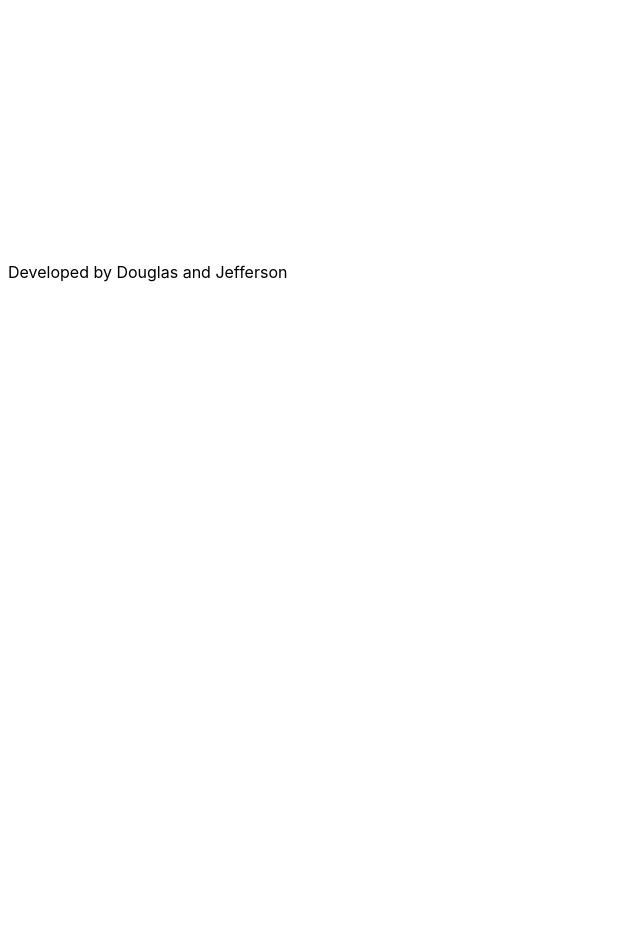
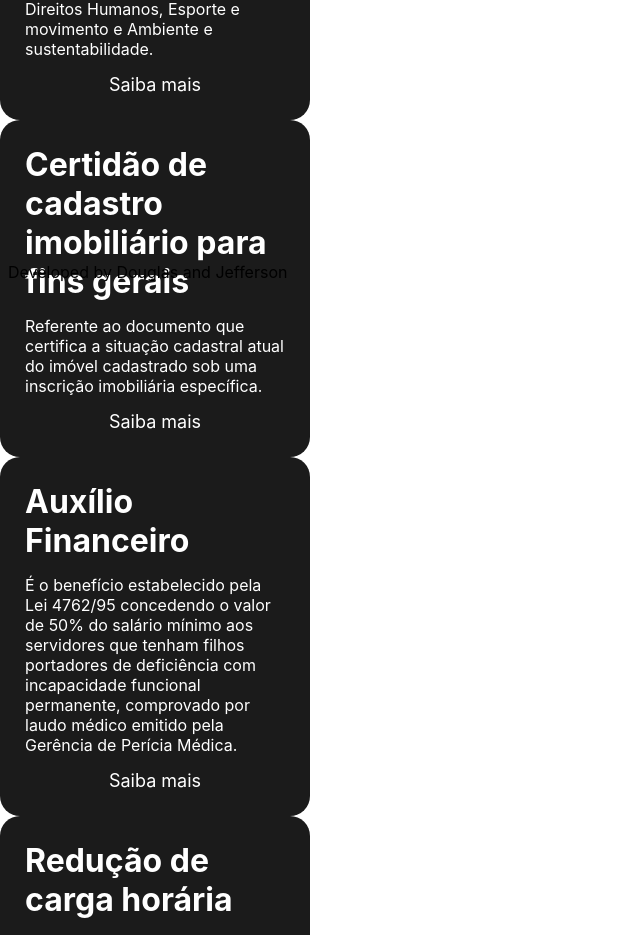
Before and after one commit to douglasarthurr/carta_de_servicos, a React (Create React App) app in the folder servicos-publicos/: page / in a window 1280 px wide. Shown: the part 508-1443 px from the top of the page, without its empty margins (0-640 px from the left). Before the commit the page ends 800 px from the top, so only its background shows below. Built offline with nearby package versions, Linux system fonts and the light colour scheme.

Commit message:
Servicos finalzado

```diff
--- /dev/null
+++ b/servicos-publicos/src/css/servicos.css
@@ -0,0 +1,17 @@
+.mainservicos {
+    width: 260px;
+    height: 180;
+    background-color: rgb(27, 27, 27);
+    color: white;
+    text-decoration: none;
+    border-radius: 20px;
+    padding: 25px;
+    display: flex;
+    flex-direction: column;
+    align-items: center ;
+    gap: 15px;
+}
+#link {
+    color: white;
+    font-size: 18px;
+}
--- a/servicos-publicos/src/layout/App.jsx
+++ b/servicos-publicos/src/layout/App.jsx
@@ -2,6 +2,7 @@
 
 import '../css/App.css';
 import Header from './Header.jsx';
+import Servicos from './servicos.jsx';
 
 function App() {
   return (
@@ -9,6 +10,27 @@ function App() {
       <header className="App-header">
         <Header></Header>
       </header>
+      <Servicos title='Ampliação de jornada' description= 'Estão qualificar a aprendizagem de crianças e adolescentes e melhorar os indicadores educacionais.    Para isso, há oficinas nos eixos de Letramento e Numeramento, Artes e cultura, Educomunicação, Educação em Direitos Humanos, Esporte e movimento e Ambiente e sustentabilidade.' link='https://www.pmf.sc.gov.br/servicos/index.php?pagina=servpagina&acao=open&id=4620'/>
+
+      <Servicos title='Certidão de cadastro imobiliário para fins gerais' description= 'Referente ao documento que certifica a situação cadastral atual do imóvel cadastrado sob uma inscrição imobiliária específica.' link='https://www.pmf.sc.gov.br/servicos/index.php?pagina=servpagina&id=4260&menu=2'/>
+
+      <Servicos title='Auxílio Financeiro' description= ' É o benefício estabelecido pela Lei 4762/95 concedendo o valor de 50% do salário mínimo aos servidores que tenham filhos portadores de deficiência com incapacidade funcional permanente, comprovado por laudo médico emitido pela Gerência de Perícia Médica.' link='https://www.pmf.sc.gov.br/servicos/index.php?pagina=servpagina&id=233'/>
+
+      <Servicos title='Redução de carga horária' description= 'A servidora pública municipal efetiva, que comprovadamente seja mãe, tutora, curadora ou responsável pela criação educação e proteção de pessoa portadora de deficiência, considerada dependente sob o ponto de vista sócio-educacional, farão jus à redução da carga horária para vinte horas, sem perdas salariais, comprovado por laudo médico emitido pela Gerência de Perícia Médica.' link='https://www.pmf.sc.gov.br/servicos/index.php?pagina=servpagina&id=235'/>
+
+      <Servicos title='Comunicação de acidente em serviço' description= 'Denomina-se acidente em serviço o dano físico ou mental sofrido pelo servidor quese relacione, mediata ou imediatamente, com o exercício das funções, atividades e atribuições do cargo por ele ocupado.' link='https://www.pmf.sc.gov.br/servicos/index.php?pagina=servpagina&acao=open&id=5141 '/>
+
+      <Servicos title='Vale transporte' description= 'É um benefício garantido pela legislação trabalhista. Esse benefício visa custear o deslocamento do profissional de sua casa até o local de trabalho e vice-versa. Portanto, é um pagamento a que todo trabalhador contratado tem direito.' link='https://www.setuf.com.br/'/>
+
+      <Servicos title='Ressarcimento de despesas médicas decorrentes de acidente de trabalho' description= 'O reconhecimento e caracterização da ocorrência de trabalho relativo aos servidores efetivos é competência da Gerência de Perícia Médica.' link='https://www.pmf.sc.gov.br/servicos/index.php?pagina=servpagina&acao=open&id=244'/>
+
+      <Servicos title='Casa de passagem para pessoas em situação de rua' description= 'Serviço de acolhimento provisório previsto para pessoas em situação de rua e desabrigo por abandono, migração e ausência de residência ou pessoas em trânsito e sem condições de auto sustento. O oferecimento deste serviço proporciona ao usuário o acolhimento no que refere aos cuidados básicos de higiene pessoal, alimentação, pernoite e acompanhamento especializado. Tempo previsto para permanência no serviço é de 30 a 90 dias.' link='https://www.pmf.sc.gov.br/servicos/index.php?pagina=servpagina&acao=open&id=4691'/>
+
+      <Servicos title='Aposentadoria por invalidez' description= ' O servidor poderá ser aposentado por invalidez, com proventos integrais ou proporcionais, quando comprovada sua incapacidade total e definitiva para o trabalho, não se vislumbrando a possibilidade de uma readaptação funcional. Quando a aposentadoria for decorrente de acidente de trabalho, de doença profissional ou de doença grave, contagiosa ou incurável, especificada em lei, (alienação mental, cardiopatia grave' link='https://www.pmf.sc.gov.br/entidades/sadm/index.php?pagina=servpagina&me
+nu=2&id=246
+'/>
+
+
     </div>
   );
 }
--- /dev/null
+++ b/servicos-publicos/src/layout/servicos.jsx
@@ -0,0 +1,11 @@
+import "../css/servicos.css"
+
+export default function Servicos (props) {
+    return(
+        <div class="mainservicos">
+            <h1 id="title">{props.title}</h1>
+            <p id="descreption">{props.description}</p>
+            <a id="link" href={props.link} target="_blank" rel="noopener noreferrer">Saiba mais</a>
+        </div>
+    );
+}
```
